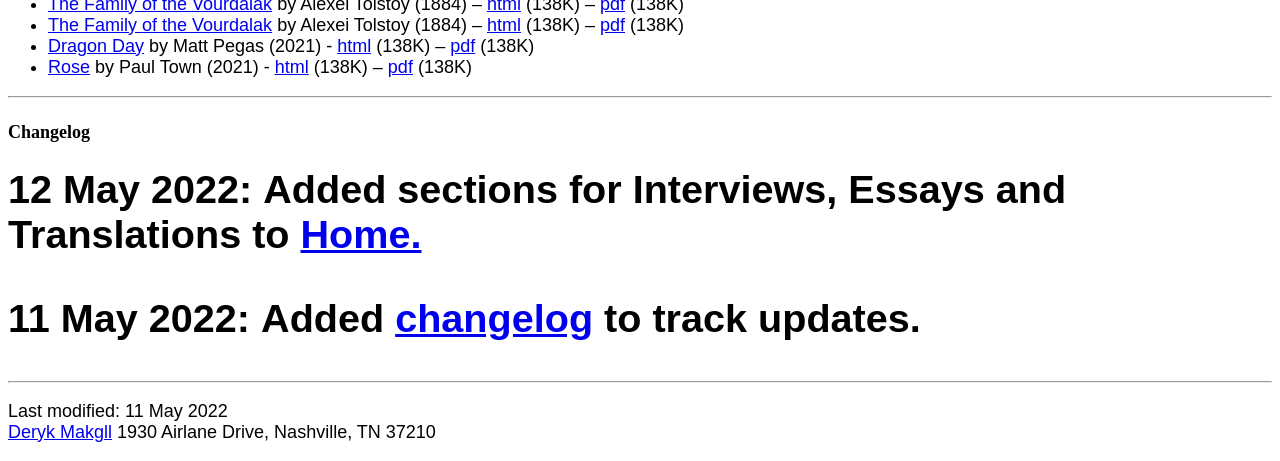
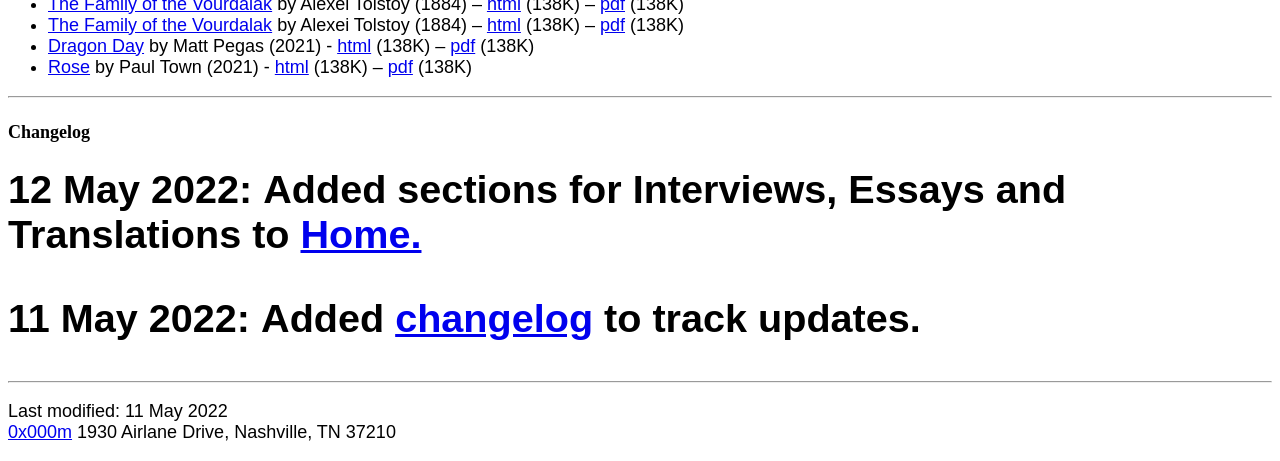
Before and after one commit to 0x000m/old, a Jekyll site: the page built from index.md, in a window 1280 px wide and 900 px high, scrolled down 5597 px, cut to the strip 439-900 px from the top of the window. Built offline with Jekyll 4.4.1, drawn with Linux system fonts in a browser that asks for light colours.

Commit message:
Update index.md

```diff
--- a/index.md
+++ b/index.md
@@ -118,4 +118,4 @@ Miscellany</div>
 ---
 
 Last modified: 11 May 2022<br>
-[Deryk Makgll](/) 1930 Airlane Drive, Nashville, TN 37210
+[0x000m](/) 1930 Airlane Drive, Nashville, TN 37210
```
